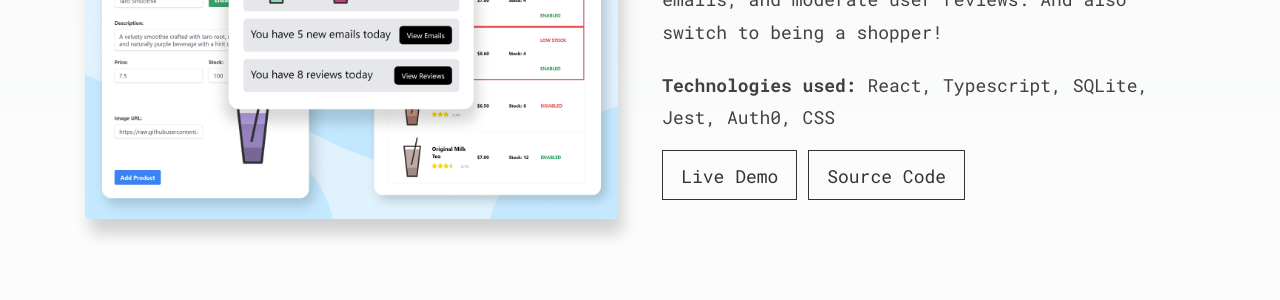
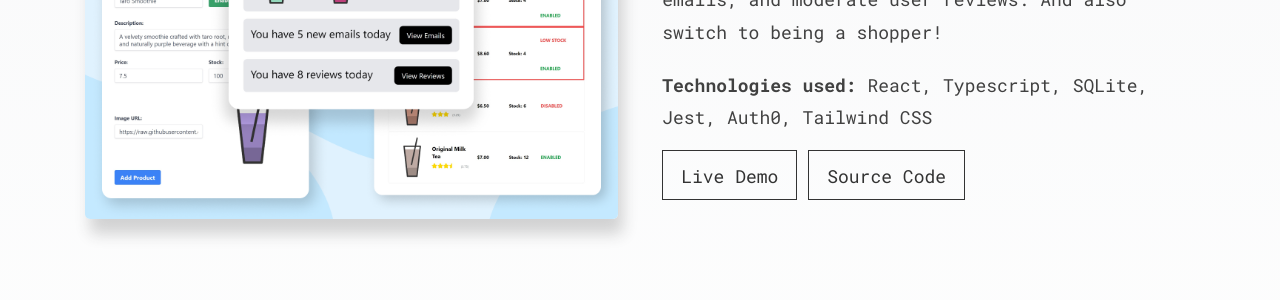
Before and after one commit to daniel-grabczewski/daniel-grabczewski.github.io, a Jekyll site: the page built from index.html, in a window 1280 px wide and 900 px high, scrolled down 2259 px. Shown: the part 187-487 px from the top of the window. Built offline with Jekyll 4.4.1, drawn with Linux system fonts in a browser that asks for light colours.

Commit message:
Change Boba Business Management  technology from CSS to Tailwind CSS in projects.yml

```diff
--- a/_data/projects.yml
+++ b/_data/projects.yml
@@ -9,7 +9,7 @@
 - title: 'Boba Business Management'
   name: 'boba-business-management'
   description: 'Boba Business Management is a Business Management Platform that allows users to modify & add products, manage stock levels, view orders, read emails, and moderate user reviews. And also switch to being a shopper!'
-  technologies: 'React, Typescript, SQLite, Jest, Auth0, CSS'
+  technologies: 'React, Typescript, SQLite, Jest, Auth0, Tailwind CSS'
   githubLink: 'https://github.com/daniel-grabczewski/boba-business-management'
   demoLink: 'https://daniel-grabczewski.github.io/boba-business-management/admin'
   image: '/assets/images/project-boba-business-management-cover.png'
```
